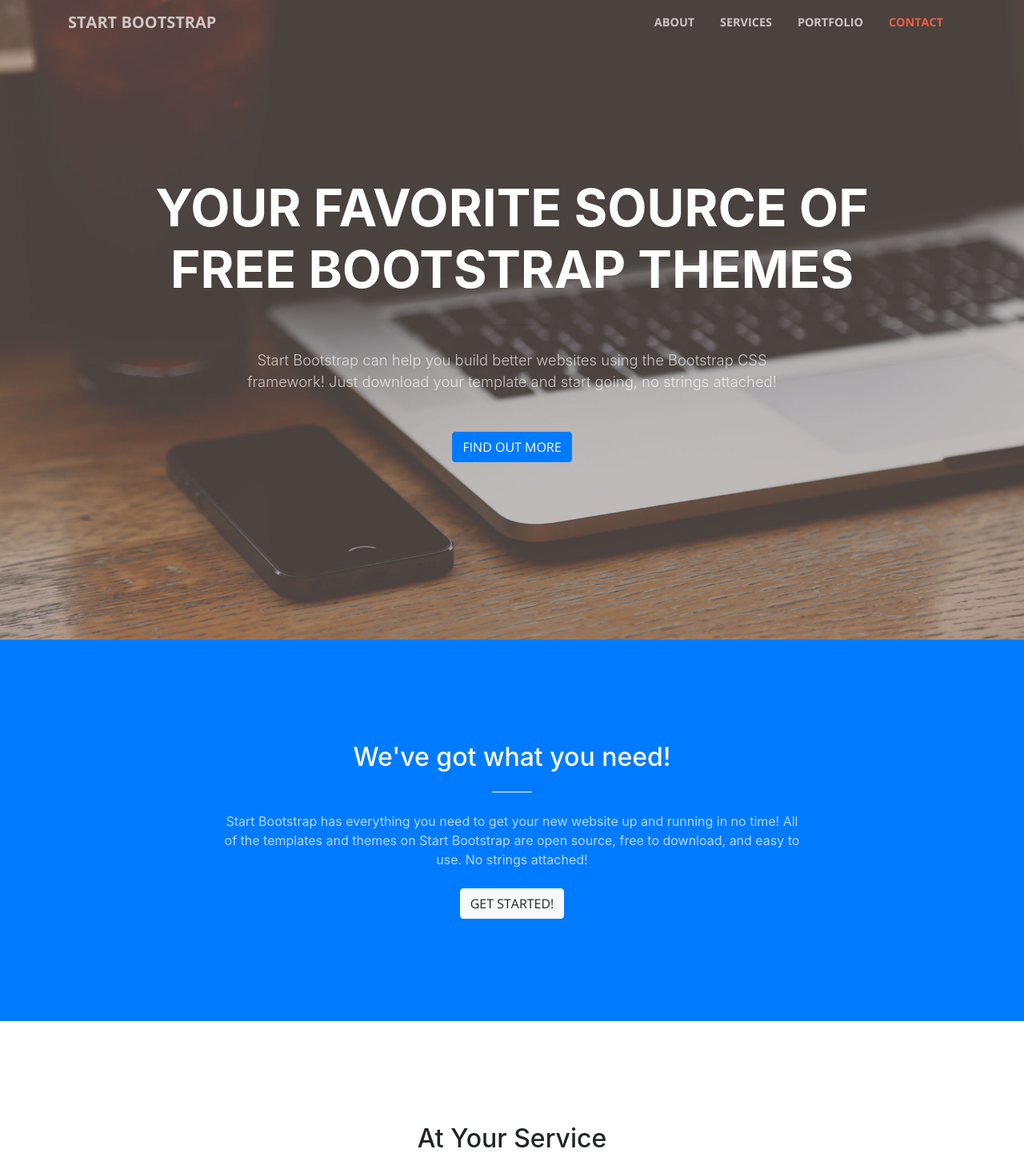
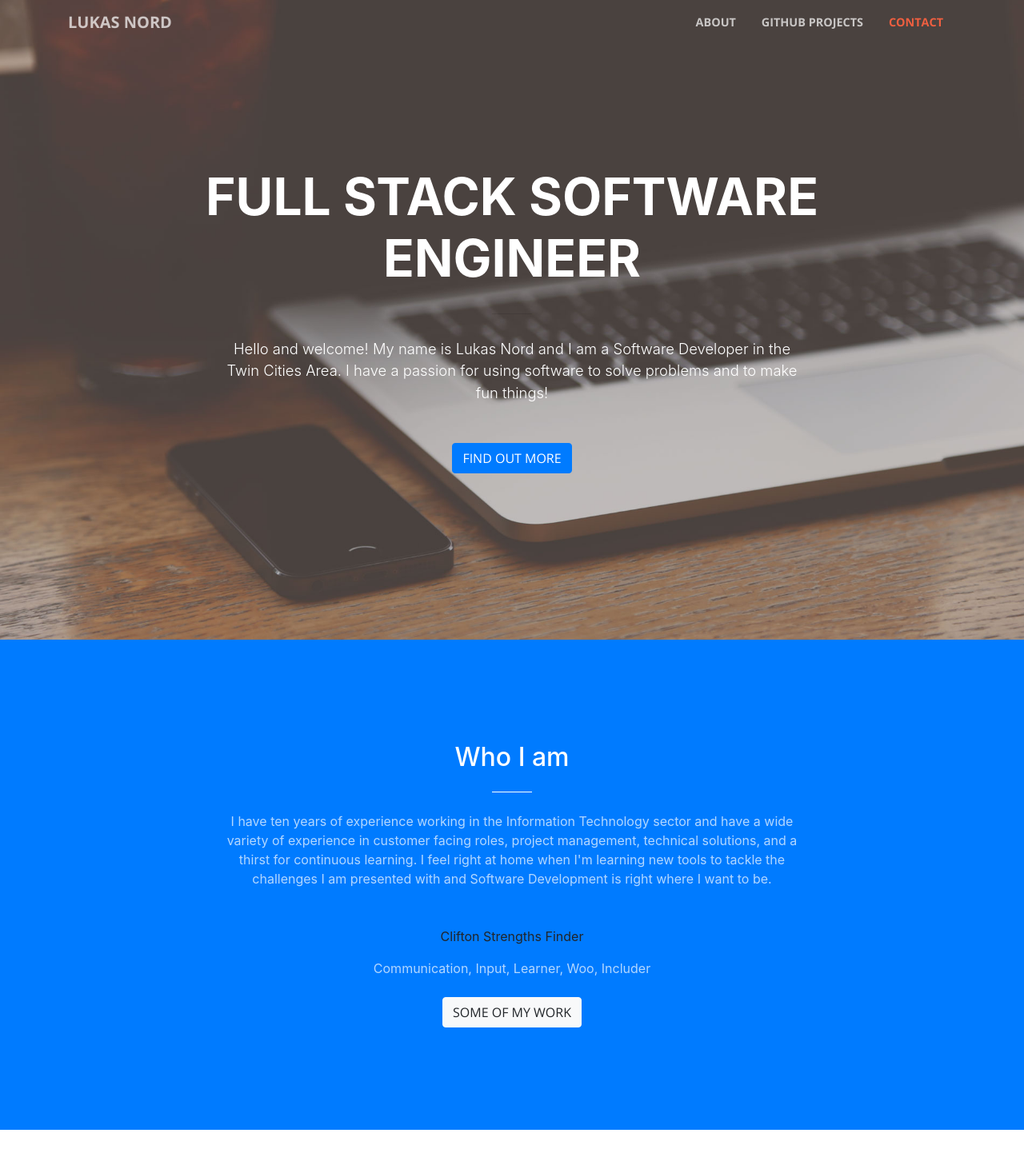
Before and after one commit to LukasNord/portfolio-page, a website with bundled scripts: page index.html in a window 1280 px wide. Shown: the top 1447 px of the page at 80% size. Built offline with nearby package versions, Linux system fonts and the light colour scheme.

```diff
--- a/index.html
+++ b/index.html
@@ -8,7 +8,7 @@
     <meta name="description" content="">
     <meta name="author" content="">
 
-    <title>Creative - Start Bootstrap Theme</title>
+    <title>Lukas Nord</title>
 
     <!-- Bootstrap core CSS -->
     <link href="vendor/bootstrap/css/bootstrap.min.css" rel="stylesheet">
@@ -31,7 +31,7 @@
     <!-- Navigation -->
     <nav class="navbar navbar-expand-lg navbar-light fixed-top" id="mainNav">
       <div class="container">
-        <a class="navbar-brand js-scroll-trigger" href="#page-top">Start Bootstrap</a>
+        <a class="navbar-brand js-scroll-trigger" href="#page-top">Lukas Nord</a>
         <button class="navbar-toggler navbar-toggler-right" type="button" data-toggle="collapse" data-target="#navbarResponsive" aria-controls="navbarResponsive" aria-expanded="false" aria-label="Toggle navigation">
           <span class="navbar-toggler-icon"></span>
         </button>
@@ -41,10 +41,7 @@
               <a class="nav-link js-scroll-trigger" href="#about">About</a>
             </li>
             <li class="nav-item">
-              <a class="nav-link js-scroll-trigger" href="#services">Services</a>
-            </li>
-            <li class="nav-item">
-              <a class="nav-link js-scroll-trigger" href="#portfolio">Portfolio</a>
+              <a class="nav-link js-scroll-trigger" href="#services">GitHub Projects</a>
             </li>
             <li class="nav-item">
               <a class="nav-link js-scroll-trigger" href="#contact">Contact</a>
@@ -59,12 +56,12 @@
         <div class="row">
           <div class="col-lg-10 mx-auto">
             <h1 class="text-uppercase">
-              <strong>Your Favorite Source of Free Bootstrap Themes</strong>
+              <strong>Full Stack Software Engineer</strong>
             </h1>
             <hr>
           </div>
           <div class="col-lg-8 mx-auto">
-            <p class="text-faded mb-5">Start Bootstrap can help you build better websites using the Bootstrap CSS framework! Just download your template and start going, no strings attached!</p>
+            <p class="mb-5">Hello and welcome!  My name is Lukas Nord and I am a Software Developer in the Twin Cities Area. I have a passion for using software to solve problems and to make fun things! </p>
             <a class="btn btn-primary btn-xl js-scroll-trigger" href="#about">Find Out More</a>
           </div>
         </div>
@@ -75,10 +72,12 @@
       <div class="container">
         <div class="row">
           <div class="col-lg-8 mx-auto text-center">
-            <h2 class="section-heading text-white">We've got what you need!</h2>
+            <h2 class="section-heading text-white">Who I am</h2>
             <hr class="light my-4">
-            <p class="text-faded mb-4">Start Bootstrap has everything you need to get your new website up and running in no time! All of the templates and themes on Start Bootstrap are open source, free to download, and easy to use. No strings attached!</p>
-            <a class="btn btn-light btn-xl js-scroll-trigger" href="#services">Get Started!</a>
+            <p class="text-faded mb-5">I have ten years of experience working in the Information Technology sector and have a wide variety of experience in customer facing roles, project management, technical solutions, and a thirst for continuous learning. I feel right at home when I'm learning new tools to tackle the challenges I am presented with and Software Development is right where I want to be.</p>
+            <p class=" mb-3">Clifton Strengths Finder</p>
+            <p class="text-faded mb-4">Communication, Input, Learner, Woo, Includer</p>
+            <a class="btn btn-light btn-xl js-scroll-trigger" href="#services">Some of My Work</a>
           </div>
         </div>
       </div>
@@ -88,7 +87,7 @@
       <div class="container">
         <div class="row">
           <div class="col-lg-12 text-center">
-            <h2 class="section-heading">At Your Service</h2>
+            <h2 class="section-heading">Projects I'm Proud Of</h2>
             <hr class="my-4">
           </div>
         </div>
@@ -97,9 +96,10 @@
         <div class="row">
           <div class="col-lg-3 col-md-6 text-center">
             <div class="service-box mt-5 mx-auto">
-              <i class="fa fa-4x fa-diamond text-primary mb-3 sr-icons"></i>
-              <h3 class="mb-3">Sturdy Templates</h3>
-              <p class="text-muted mb-0">Our templates are updated regularly so they don't break.</p>
+              <!-- <i class="fa fa-4x fa-diamond text-primary mb-3 sr-icons"></i> -->
+              <img src="" alt="">
+              <h3 class="mb-3">Twin Cities Bicycle Club</h3>
+              <p class="text-muted mb-0">I worked with a team to partner with the Twin Cities Bicycling Club.  We built them a new ride management platform for their 1,700 members.</p>
             </div>
           </div>
           <div class="col-lg-3 col-md-6 text-center">
```
Also changed, not shown: 1 other file.
